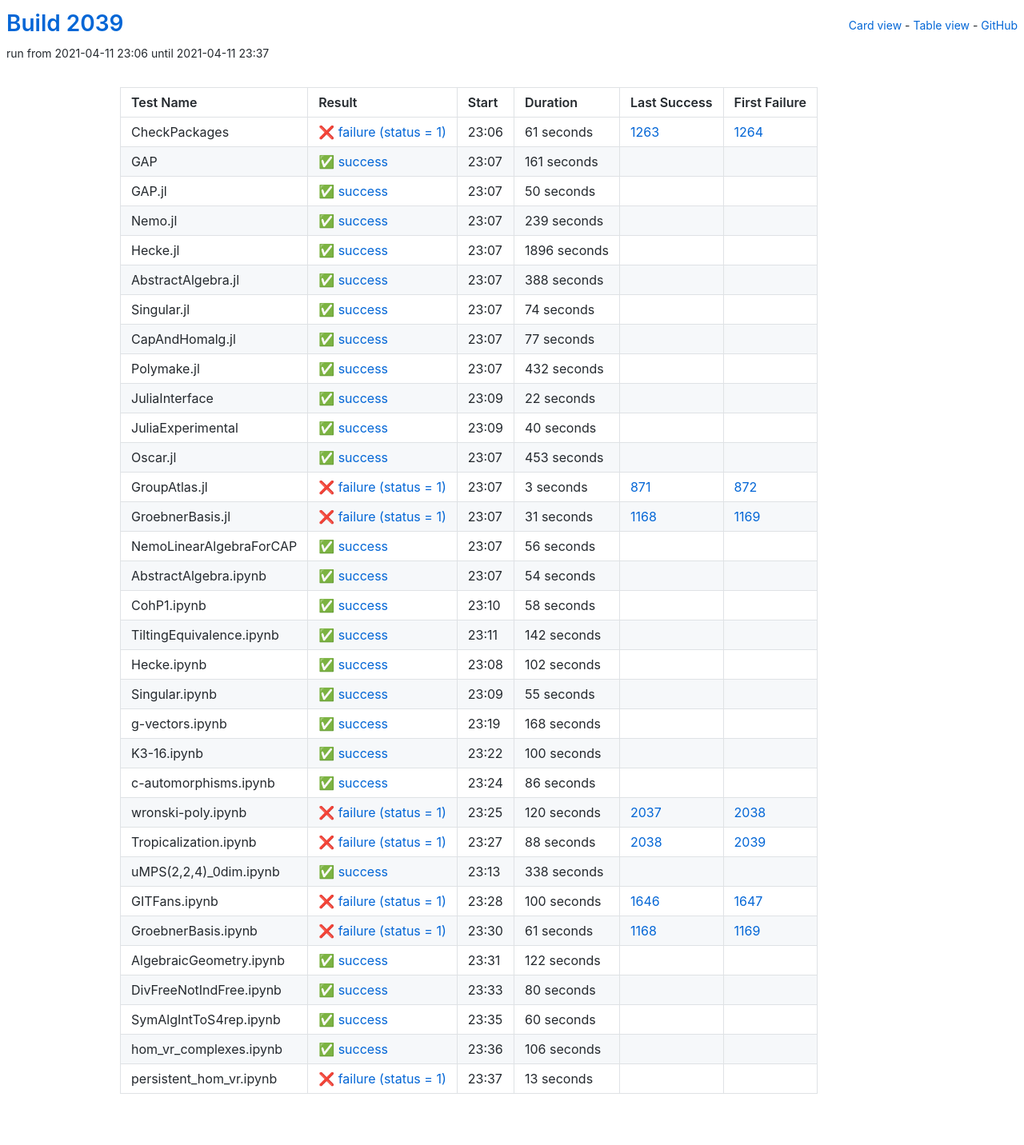
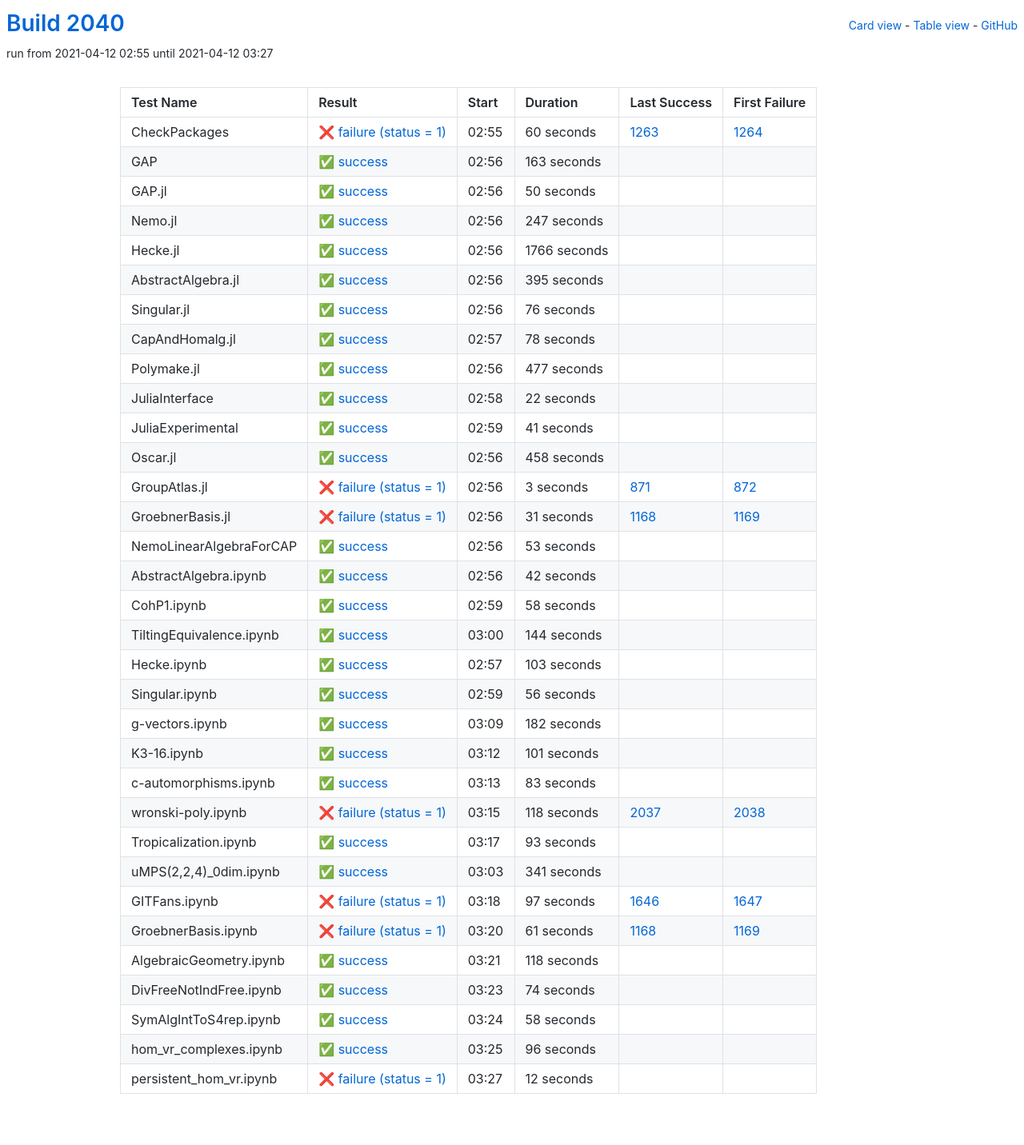
Before and after one commit to oscar-system/oscar-ci-status-stable, a Jekyll site: the page built from table.html, in a window 1280 px wide. Shown: the whole page at 80% size. Built offline with Jekyll 4.4.1, drawn with Linux system fonts in a browser that asks for light colours.

Commit message:
Build #2040

```diff
--- a/_data/ci.yml
+++ b/_data/ci.yml
@@ -1,6 +1,6 @@
 ---
-build: 2039
-build_url: https://oscarci.mathematik.uni-kl.de/job/oscar-stable/2039/
+build: 2040
+build_url: https://oscarci.mathematik.uni-kl.de/job/oscar-stable/2040/
 job: oscar-stable
 organization: oscar-system
 repo: oscar-ci-status-stable
@@ -8,32 +8,32 @@ repourl: https://github.com/oscar-system/oscar-ci-status-stable
 tests:
 - name: CheckPackages
   id: checkpackages
-  log: https://oscarci.mathematik.uni-kl.de/job/oscar-stable/2039/artifact/logs/build-2039/CheckPackages.log
-  start: 2021-04-11 23:06
+  log: https://oscarci.mathematik.uni-kl.de/job/oscar-stable/2040/artifact/logs/build-2040/CheckPackages.log
+  start: 2021-04-12 02:55
   success: false
   exitcode: 1
   status: failure
-  duration: 61
+  duration: 60
   last_success: 1263
   last_success_url: https://oscarci.mathematik.uni-kl.de/job/oscar-stable/1263/
   first_failure: 1264
   first_failure_url: https://oscarci.mathematik.uni-kl.de/job/oscar-stable/1264/
 - name: GAP
   id: gap
-  log: https://oscarci.mathematik.uni-kl.de/job/oscar-stable/2039/artifact/logs/build-2039/GAP.log
-  start: 2021-04-11 23:07
+  log: https://oscarci.mathematik.uni-kl.de/job/oscar-stable/2040/artifact/logs/build-2040/GAP.log
+  start: 2021-04-12 02:56
   success: true
   exitcode: 0
   status: success
-  duration: 161
+  duration: 163
   last_success: false
   last_success_url:
   first_failure: false
   first_failure_url:
 - name: GAP.jl
   id: gap-jl
-  log: https://oscarci.mathematik.uni-kl.de/job/oscar-stable/2039/artifact/logs/build-2039/GAP.jl.log
-  start: 2021-04-11 23:07
+  log: https://oscarci.mathematik.uni-kl.de/job/oscar-stable/2040/artifact/logs/build-2040/GAP.jl.log
+  start: 2021-04-12 02:56
   success: true
   exitcode: 0
   status: success
@@ -44,80 +44,80 @@ tests:
   first_failure_url:
 - name: Nemo.jl
   id: nemo-jl
-  log: https://oscarci.mathematik.uni-kl.de/job/oscar-stable/2039/artifact/logs/build-2039/Nemo.jl.log
-  start: 2021-04-11 23:07
+  log: https://oscarci.mathematik.uni-kl.de/job/oscar-stable/2040/artifact/logs/build-2040/Nemo.jl.log
+  start: 2021-04-12 02:56
   success: true
   exitcode: 0
   status: success
-  duration: 239
+  duration: 247
   last_success: false
   last_success_url:
   first_failure: false
   first_failure_url:
 - name: Hecke.jl
   id: hecke-jl
-  log: https://oscarci.mathematik.uni-kl.de/job/oscar-stable/2039/artifact/logs/build-2039/Hecke.jl.log
-  start: 2021-04-11 23:07
+  log: https://oscarci.mathematik.uni-kl.de/job/oscar-stable/2040/artifact/logs/build-2040/Hecke.jl.log
+  start: 2021-04-12 02:56
   success: true
   exitcode: 0
   status: success
-  duration: 1896
+  duration: 1766
   last_success: false
   last_success_url:
   first_failure: false
   first_failure_url:
 - name: AbstractAlgebra.jl
   id: abstractalgebra-jl
-  log: https://oscarci.mathematik.uni-kl.de/job/oscar-stable/2039/artifact/logs/build-2039/AbstractAlgebra.jl.log
-  start: 2021-04-11 23:07
+  log: https://oscarci.mathematik.uni-kl.de/job/oscar-stable/2040/artifact/logs/build-2040/AbstractAlgebra.jl.log
+  start: 2021-04-12 02:56
   success: true
   exitcode: 0
   status: success
-  duration: 388
+  duration: 395
   last_success: false
   last_success_url:
   first_failure: false
   first_failure_url:
 - name: Singular.jl
   id: singular-jl
-  log: https://oscarci.mathematik.uni-kl.de/job/oscar-stable/2039/artifact/logs/build-2039/Singular.jl.log
-  start: 2021-04-11 23:07
+  log: https://oscarci.mathematik.uni-kl.de/job/oscar-stable/2040/artifact/logs/build-2040/Singular.jl.log
+  start: 2021-04-12 02:56
   success: true
   exitcode: 0
   status: success
-  duration: 74
+  duration: 76
   last_success: false
   last_success_url:
   first_failure: false
   first_failure_url:
 - name: CapAndHomalg.jl
   id: capandhomalg-jl
-  log: https://oscarci.mathematik.uni-kl.de/job/oscar-stable/2039/artifact/logs/build-2039/CapAndHomalg.jl.log
-  start: 2021-04-11 23:07
+  log: https://oscarci.mathematik.uni-kl.de/job/oscar-stable/2040/artifact/logs/build-2040/CapAndHomalg.jl.log
+  start: 2021-04-12 02:57
   success: true
   exitcode: 0
   status: success
-  duration: 77
+  duration: 78
   last_success: false
   last_success_url:
   first_failure: false
   first_failure_url:
 - name: Polymake.jl
   id: polymake-jl
-  log: https://oscarci.mathematik.uni-kl.de/job/oscar-stable/2039/artifact/logs/build-2039/Polymake.jl.log
-  start: 2021-04-11 23:07
+  log: https://oscarci.mathematik.uni-kl.de/job/oscar-stable/2040/artifact/logs/build-2040/Polymake.jl.log
+  start: 2021-04-12 02:56
   success: true
   exitcode: 0
   status: success
-  duration: 432
+  duration: 477
   last_success: false
   last_success_url:
   first_failure: false
   first_failure_url:
 - name: JuliaInterface
   id: juliainterface
-  log: https://oscarci.mathematik.uni-kl.de/job/oscar-stable/2039/artifact/logs/build-2039/JuliaInterface.log
-  start: 2021-04-11 23:09
+  log: https://oscarci.mathematik.uni-kl.de/job/oscar-stable/2040/artifact/logs/build-2040/JuliaInterface.log
+  start: 2021-04-12 02:58
   success: true
   exitcode: 0
   status: success
@@ -128,32 +128,32 @@ tests:
   first_failure_url:
 - name: JuliaExperimental
   id: juliaexperimental
-  log: https://oscarci.mathematik.uni-kl.de/job/oscar-stable/2039/artifact/logs/build-2039/JuliaExperimental.log
-  start: 2021-04-11 23:09
+  log: https://oscarci.mathematik.uni-kl.de/job/oscar-stable/2040/artifact/logs/build-2040/JuliaExperimental.log
+  start: 2021-04-12 02:59
   success: true
   exitcode: 0
   status: success
-  duration: 40
+  duration: 41
   last_success: false
   last_success_url:
   first_failure: false
   first_failure_url:
 - name: Oscar.jl
   id: oscar-jl
-  log: https://oscarci.mathematik.uni-kl.de/job/oscar-stable/2039/artifact/logs/build-2039/Oscar.jl.log
-  start: 2021-04-11 23:07
+  log: https://oscarci.mathematik.uni-kl.de/job/oscar-stable/2040/artifact/logs/build-2040/Oscar.jl.log
+  start: 2021-04-12 02:56
   success: true
   exitcode: 0
   status: success
-  duration: 453
+  duration: 458
   last_success: false
   last_success_url:
   first_failure: false
   first_failure_url:
 - name: GroupAtlas.jl
   id: groupatlas-jl
-  log: https://oscarci.mathematik.uni-kl.de/job/oscar-stable/2039/artifact/logs/build-2039/GroupAtlas.jl.log
-  start: 2021-04-11 23:07
+  log: https://oscarci.mathematik.uni-kl.de/job/oscar-stable/2040/artifact/logs/build-2040/GroupAtlas.jl.log
+  start: 2021-04-12 02:56
   success: false
   exitcode: 1
   status: failure
@@ -164,8 +164,8 @@ tests:
   first_failure_url: https://oscarci.mathematik.uni-kl.de/job/oscar-stable/872/
 - name: GroebnerBasis.jl
   id: groebnerbasis-jl
-  log: https://oscarci.mathematik.uni-kl.de/job/oscar-stable/2039/artifact/logs/build-2039/GroebnerBasis.jl.log
-  start: 2021-04-11 23:07
+  log: https://oscarci.mathematik.uni-kl.de/job/oscar-stable/2040/artifact/logs/build-2040/GroebnerBasis.jl.log
+  start: 2021-04-12 02:56
   success: false
   exitcode: 1
   status: failure
@@ -176,32 +176,32 @@ tests:
   first_failure_url: https://oscarci.mathematik.uni-kl.de/job/oscar-stable/1169/
 - name: NemoLinearAlgebraForCAP
   id: nemolinearalgebraforcap
-  log: https://oscarci.mathematik.uni-kl.de/job/oscar-stable/2039/artifact/logs/build-2039/NemoLinearAlgebraForCAP.log
-  start: 2021-04-11 23:07
+  log: https://oscarci.mathematik.uni-kl.de/job/oscar-stable/2040/artifact/logs/build-2040/NemoLinearAlgebraForCAP.log
+  start: 2021-04-12 02:56
   success: true
   exitcode: 0
   status: success
-  duration: 56
+  duration: 53
   last_success: false
   last_success_url:
   first_failure: false
   first_failure_url:
 - name: AbstractAlgebra.ipynb
   id: abstractalgebra-ipynb
-  log: https://oscarci.mathematik.uni-kl.de/job/oscar-stable/2039/artifact/logs/build-2039/AbstractAlgebra.ipynb.log
-  start: 2021-04-11 23:07
+  log: https://oscarci.mathematik.uni-kl.de/job/oscar-stable/2040/artifact/logs/build-2040/AbstractAlgebra.ipynb.log
+  start: 2021-04-12 02:56
   success: true
   exitcode: 0
   status: success
-  duration: 54
+  duration: 42
   last_success: false
   last_success_url:
   first_failure: false
   first_failure_url:
 - name: CohP1.ipynb
   id: cohp1-ipynb
-  log: https://oscarci.mathematik.uni-kl.de/job/oscar-stable/2039/artifact/logs/build-2039/CohP1.ipynb.log
-  start: 2021-04-11 23:10
+  log: https://oscarci.mathematik.uni-kl.de/job/oscar-stable/2040/artifact/logs/build-2040/CohP1.ipynb.log
+  start: 2021-04-12 02:59
   success: true
   exitcode: 0
   status: success
@@ -212,128 +212,128 @@ tests:
   first_failure_url:
 - name: TiltingEquivalence.ipynb
   id: tiltingequivalence-ipynb
-  log: https://oscarci.mathematik.uni-kl.de/job/oscar-stable/2039/artifact/logs/build-2039/TiltingEquivalence.ipynb.log
-  start: 2021-04-11 23:11
+  log: https://oscarci.mathematik.uni-kl.de/job/oscar-stable/2040/artifact/logs/build-2040/TiltingEquivalence.ipynb.log
+  start: 2021-04-12 03:00
   success: true
   exitcode: 0
   status: success
-  duration: 142
+  duration: 144
   last_success: false
   last_success_url:
   first_failure: false
   first_failure_url:
 - name: Hecke.ipynb
   id: hecke-ipynb
-  log: https://oscarci.mathematik.uni-kl.de/job/oscar-stable/2039/artifact/logs/build-2039/Hecke.ipynb.log
-  start: 2021-04-11 23:08
+  log: https://oscarci.mathematik.uni-kl.de/job/oscar-stable/2040/artifact/logs/build-2040/Hecke.ipynb.log
+  start: 2021-04-12 02:57
   success: true
   exitcode: 0
   status: success
-  duration: 102
+  duration: 103
   last_success: false
   last_success_url:
   first_failure: false
   first_failure_url:
 - name: Singular.ipynb
   id: singular-ipynb
-  log: https://oscarci.mathematik.uni-kl.de/job/oscar-stable/2039/artifact/logs/build-2039/Singular.ipynb.log
-  start: 2021-04-11 23:09
+  log: https://oscarci.mathematik.uni-kl.de/job/oscar-stable/2040/artifact/logs/build-2040/Singular.ipynb.log
+  start: 2021-04-12 02:59
   success: true
   exitcode: 0
   status: success
-  duration: 55
+  duration: 56
   last_success: false
   last_success_url:
   first_failure: false
   first_failure_url:
 - name: g-vectors.ipynb
   id: g-vectors-ipynb
-  log: https://oscarci.mathematik.uni-kl.de/job/oscar-stable/2039/artifact/logs/build-2039/g-vectors.ipynb.log
-  start: 2021-04-11 23:19
+  log: https://oscarci.mathematik.uni-kl.de/job/oscar-stable/2040/artifact/logs/build-2040/g-vectors.ipynb.log
+  start: 2021-04-12 03:09
   success: true
   exitcode: 0
   status: success
-  duration: 168
+  duration: 182
   last_success: false
   last_success_url:
   first_failure: false
   first_failure_url:
 - name: K3-16.ipynb
   id: k3-16-ipynb
-  log: https://oscarci.mathematik.uni-kl.de/job/oscar-stable/2039/artifact/logs/build-2039/K3-16.ipynb.log
-  start: 2021-04-11 23:22
+  log: https://oscarci.mathematik.uni-kl.de/job/oscar-stable/2040/artifact/logs/build-2040/K3-16.ipynb.log
+  start: 2021-04-12 03:12
   success: true
   exitcode: 0
   status: success
-  duration: 100
+  duration: 101
   last_success: false
   last_success_url:
   first_failure: false
   first_failure_url:
 - name: c-automorphisms.ipynb
   id: c-automorphisms-ipynb
-  log: https://oscarci.mathematik.uni-kl.de/job/oscar-stable/2039/artifact/logs/build-2039/c-automorphisms.ipynb.log
-  start: 2021-04-11 23:24
+  log: https://oscarci.mathematik.uni-kl.de/job/oscar-stable/2040/artifact/logs/build-2040/c-automorphisms.ipynb.log
+  start: 2021-04-12 03:13
   success: true
   exitcode: 0
   status: success
-  duration: 86
+  duration: 83
   last_success: false
   last_success_url:
   first_failure: false
   first_failure_url:
 - name: wronski-poly.ipynb
   id: wronski-poly-ipynb
-  log: https://oscarci.mathematik.uni-kl.de/job/oscar-stable/2039/artifact/logs/build-2039/wronski-poly.ipynb.log
-  start: 2021-04-11 23:25
+  log: https://oscarci.mathematik.uni-kl.de/job/oscar-stable/2040/artifact/logs/build-2040/wronski-poly.ipynb.log
+  start: 2021-04-12 03:15
   success: false
   exitcode: 1
   status: failure
-  duration: 120
+  duration: 118
   last_success: 2037
   last_success_url: https://oscarci.mathematik.uni-kl.de/job/oscar-stable/2037/
   first_failure: 2038
   first_failure_url: https://oscarci.mathematik.uni-kl.de/job/oscar-stable/2038/
 - name: Tropicalization.ipynb
   id: tropicalization-ipynb
-  log: https://oscarci.mathematik.uni-kl.de/job/oscar-stable/2039/artifact/logs/build-2039/Tropicalization.ipynb.log
-  start: 2021-04-11 23:27
-  success: false
-  exitcode: 1
-  status: failure
-  duration: 88
-  last_success: 2038
-  last_success_url: https://oscarci.mathematik.uni-kl.de/job/oscar-stable/2038/
-  first_failure: 2039
-  first_failure_url: https://oscarci.mathematik.uni-kl.de/job/oscar-stable/2039/
-- name: uMPS(2,2,4)_0dim.ipynb
-  id: umps-2-2-4-0dim-ipynb
-  log: https://oscarci.mathematik.uni-kl.de/job/oscar-stable/2039/artifact/logs/build-2039/uMPS-2-2-4-_0dim.ipynb.log
-  start: 2021-04-11 23:13
+  log: https://oscarci.mathematik.uni-kl.de/job/oscar-stable/2040/artifact/logs/build-2040/Tropicalization.ipynb.log
+  start: 2021-04-12 03:17
   success: true
   exitcode: 0
   status: success
-  duration: 338
+  duration: 93
+  last_success: false
+  last_success_url:
+  first_failure: false
+  first_failure_url:
+- name: uMPS(2,2,4)_0dim.ipynb
+  id: umps-2-2-4-0dim-ipynb
+  log: https://oscarci.mathematik.uni-kl.de/job/oscar-stable/2040/artifact/logs/build-2040/uMPS-2-2-4-_0dim.ipynb.log
+  start: 2021-04-12 03:03
+  success: true
+  exitcode: 0
+  status: success
+  duration: 341
   last_success: false
   last_success_url:
   first_failure: false
   first_failure_url:
 - name: GITFans.ipynb
   id: gitfans-ipynb
-  log: https://oscarci.mathematik.uni-kl.de/job/oscar-stable/2039/artifact/logs/build-2039/GITFans.ipynb.log
-  start: 2021-04-11 23:28
+  log: https://oscarci.mathematik.uni-kl.de/job/oscar-stable/2040/artifact/logs/build-2040/GITFans.ipynb.log
+  start: 2021-04-12 03:18
   success: false
   exitcode: 1
   status: failure
-  duration: 100
+  duration: 97
   last_success: 1646
   last_success_url: https://oscarci.mathematik.uni-kl.de/job/oscar-stable/1646/
   first_failure: 1647
   first_failure_url: https://oscarci.mathematik.uni-kl.de/job/oscar-stable/1647/
 - name: GroebnerBasis.ipynb
   id: groebnerbasis-ipynb
-  log: https://oscarci.mathematik.uni-kl.de/job/oscar-stable/2039/artifact/logs/build-2039/GroebnerBasis.ipynb.log
-  start: 2021-04-11 23:30
+  log: https://oscarci.mathematik.uni-kl.de/job/oscar-stable/2040/artifact/logs/build-2040/GroebnerBasis.ipynb.log
+  start: 2021-04-12 03:20
   success: false
   exitcode: 1
   status: failure
@@ -344,60 +344,60 @@ tests:
   first_failure_url: https://oscarci.mathematik.uni-kl.de/job/oscar-stable/1169/
 - name: AlgebraicGeometry.ipynb
   id: algebraicgeometry-ipynb
-  log: https://oscarci.mathematik.uni-kl.de/job/oscar-stable/2039/artifact/logs/build-2039/AlgebraicGeometry.ipynb.log
-  start: 2021-04-11 23:31
+  log: https://oscarci.mathematik.uni-kl.de/job/oscar-stable/2040/artifact/logs/build-2040/AlgebraicGeometry.ipynb.log
+  start: 2021-04-12 03:21
   success: true
   exitcode: 0
   status: success
-  duration: 122
+  duration: 118
   last_success: false
   last_success_url:
   first_failure: false
   first_failure_url:
 - name: DivFreeNotIndFree.ipynb
   id: divfreenotindfree-ipynb
-  log: https://oscarci.mathematik.uni-kl.de/job/oscar-stable/2039/artifact/logs/build-2039/DivFreeNotIndFree.ipynb.log
-  start: 2021-04-11 23:33
+  log: https://oscarci.mathematik.uni-kl.de/job/oscar-stable/2040/artifact/logs/build-2040/DivFreeNotIndFree.ipynb.log
+  start: 2021-04-12 03:23
   success: true
   exitcode: 0
   status: success
-  duration: 80
+  duration: 74
   last_success: false
   last_success_url:
   first_failure: false
   first_failure_url:
 - name: SymAlgIntToS4rep.ipynb
   id: symalginttos4rep-ipynb
-  log: https://oscarci.mathematik.uni-kl.de/job/oscar-stable/2039/artifact/logs/build-2039/SymAlgIntToS4rep.ipynb.log
-  start: 2021-04-11 23:35
+  log: https://oscarci.mathematik.uni-kl.de/job/oscar-stable/2040/artifact/logs/build-2040/SymAlgIntToS4rep.ipynb.log
+  start: 2021-04-12 03:24
   success: true
   exitcode: 0
   status: success
-  duration: 60
+  duration: 58
   last_success: false
   last_success_url:
   first_failure: false
   first_failure_url:
 - name: hom_vr_complexes.ipynb
   id: hom-vr-complexes-ipynb
-  log: https://oscarci.mathematik.uni-kl.de/job/oscar-stable/2039/artifact/logs/build-2039/hom_vr_complexes.ipynb.log
-  start: 2021-04-11 23:36
+  log: https://oscarci.mathematik.uni-kl.de/job/oscar-stable/2040/artifact/logs/build-2040/hom_vr_complexes.ipynb.log
+  start: 2021-04-12 03:25
   success: true
   exitcode: 0
   status: success
-  duration: 106
+  duration: 96
   last_success: false
   last_success_url:
   first_failure: false
   first_failure_url:
 - name: persistent_hom_vr.ipynb
   id: persistent-hom-vr-ipynb
-  log: https://oscarci.mathematik.uni-kl.de/job/oscar-stable/2039/artifact/logs/build-2039/persistent_hom_vr.ipynb.log
-  start: 2021-04-11 23:37
+  log: https://oscarci.mathematik.uni-kl.de/job/oscar-stable/2040/artifact/logs/build-2040/persistent_hom_vr.ipynb.log
+  start: 2021-04-12 03:27
   success: false
   exitcode: 1
   status: failure
-  duration: 13
+  duration: 12
   last_success: false
   last_success_url:
   first_failure: false
```
Also changed, not shown: README.md.
